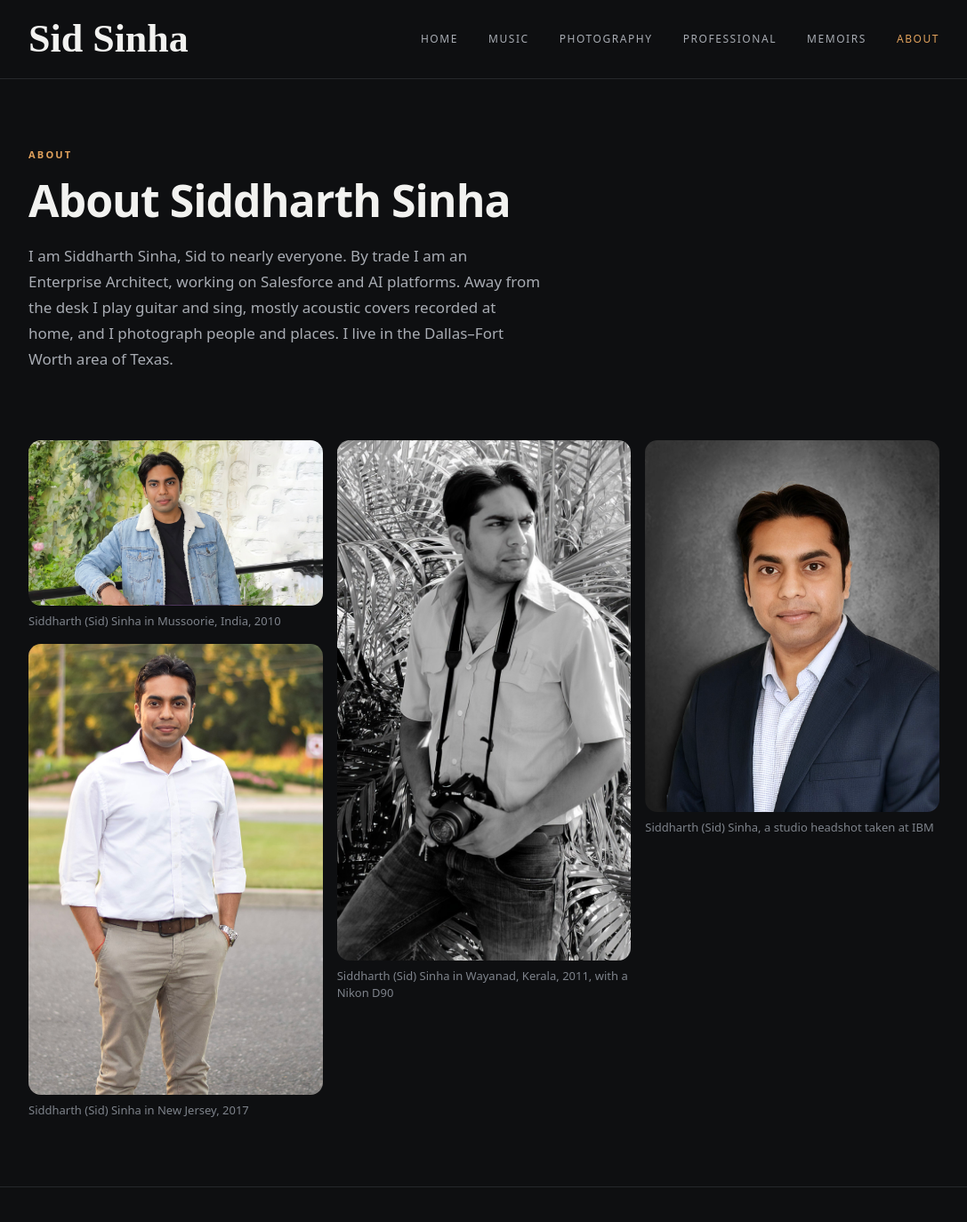
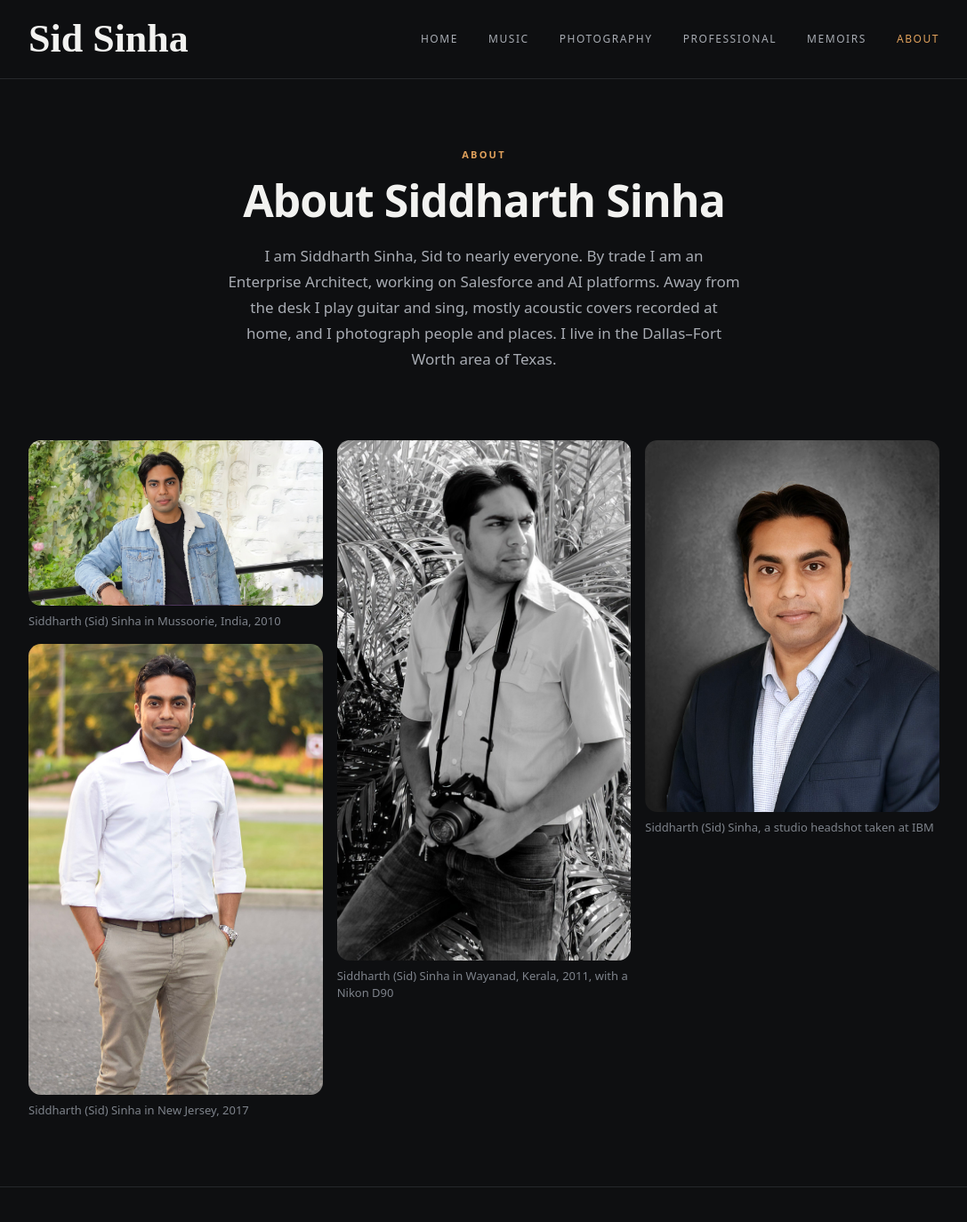
Before and after one commit to SidSays/SidSays.github.io, a Jekyll site: the page built from about.html, in a window 1280 px wide and 1400 px high. Shown: the top 1374 px of the window at 89% size, without its empty margins (96-1183 px from the left). Built offline with Jekyll 4.4.1, drawn with Linux system fonts in a browser that asks for light colours; some web fonts are replaced.

Commit message:
Add files via upload

```diff
--- a/assets/css/site.css
+++ b/assets/css/site.css
@@ -1083,3 +1083,10 @@ img { max-width: 100%; height: auto; display: block; }
   line-height: 1.5;
   color: var(--ink-mute);
 }
+
+/* About page header, centred as a column above the gallery. The text
+   keeps its reading width; only the block is centred, so it does not
+   sit stranded in the left half of a much wider page. */
+
+.page-head-center .wrap { text-align: center; }
+.page-head-center .page-intro { margin-inline: auto; }
```
